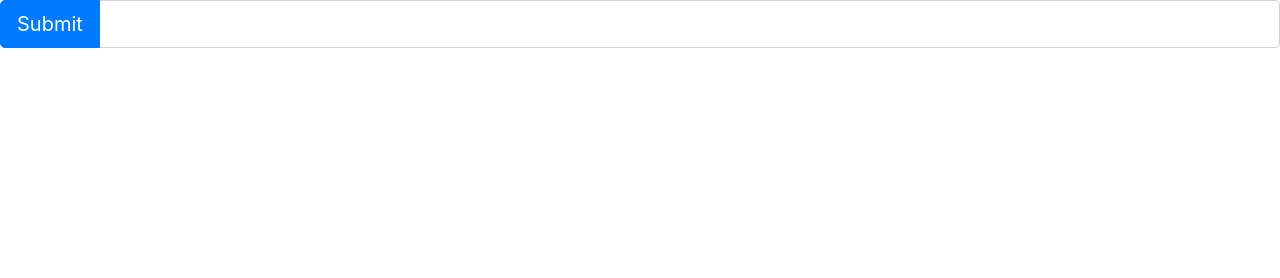
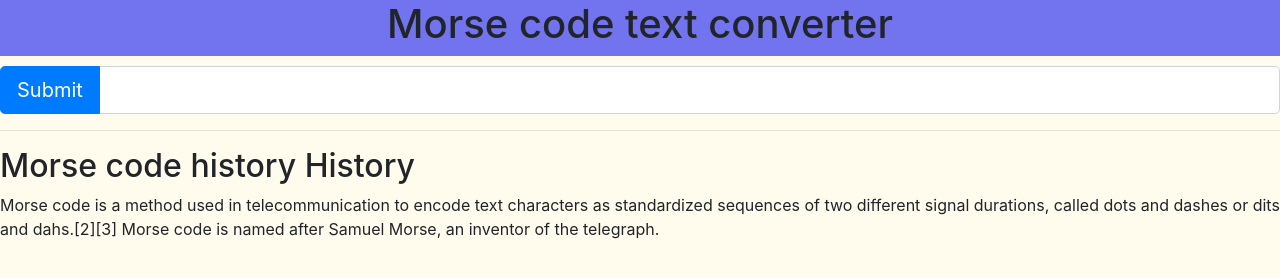
Before and after one commit to WebAhead7/morsecode, a website: page public/index.html in a window 1280 px wide. Drawn offline with nearby package versions, Linux system fonts and the light colour scheme; files that its build step writes are made by us from their sources.

Commit message:
added style

```diff
--- a/package.json
+++ b/package.json
@@ -4,7 +4,9 @@
   "description": "",
   "main": "index.js",
   "scripts": {
-    "test": "echo \"Error: no test specified\" && exit 1"
+    "test": "echo \"Error: no test specified\" && exit 1",
+    "dev": "nodemon server.js",
+    "run": "./node_modules/.bin/pm2 run server.js"
   },
   "author": "Nizar Halloun",
   "license": "ISC",
@@ -15,6 +17,7 @@
     "nodemon": "^2.0.6"
   },
   "dependencies": {
+    "pm2": "^4.5.0",
     "request": "^2.88.2"
   }
 }
--- a/public/index.css
+++ b/public/index.css
@@ -2,6 +2,17 @@
   display: none;
 }
 
-.show {
-  display: block;
+body {
+  background: rgba(255, 248, 220, 0.5);
 }
+
+.headerContainer {
+  background-color: rgba(61, 64, 240, 0.726);
+  display: flex;
+  justify-content: center;
+  margin-bottom: 10px;
+}
+
+.result {
+  margin-top: 10px;
+}
--- a/public/index.html
+++ b/public/index.html
@@ -13,6 +13,9 @@
     <title>api</title>
   </head>
   <body>
+    <div class="headerContainer">
+      <h1 class="header">Morse code text converter</h1>
+    </div>
     <div class="input-group input-group-lg">
       <div class="input-group-prepend">
         <input
@@ -24,7 +27,7 @@
       </div>
       <input
         type="text"
-        class="form-control"
+        class="form-control text"
         aria-label="Sizing example input"
         aria-describedby="inputGroup-sizing-lg"
         name="text"
@@ -35,7 +38,19 @@
     <div class="spinner-border hide" role="status" id="spinner">
       <span class="sr-only hide">Loading...</span>
     </div>
-    <div class="result"></div>
+
+    <div class="alert alert-primary hide result" role="alert"></div>
+
+    <hr />
+    <section>
+      <h2>Morse code history History</h2>
+      <p>
+        Morse code is a method used in telecommunication to encode text
+        characters as standardized sequences of two different signal durations,
+        called dots and dashes or dits and dahs.[2][3] Morse code is named after
+        Samuel Morse, an inventor of the telegraph.
+      </p>
+    </section>
   </body>
   <script src="/public/index.js"></script>
 </html>
--- a/public/index.js
+++ b/public/index.js
@@ -15,6 +15,7 @@ document.getElementById('submit').addEventListener('click', () => {
       const newHeader = document.createElement('h1');
       newHeader.textContent = json.morsecode;
       result.appendChild(newHeader);
+      result.classList.remove('hide');
       spinner.classList.add('hide');
     })
     .catch((err) => {
```
Also changed, not shown: 1 other file.
